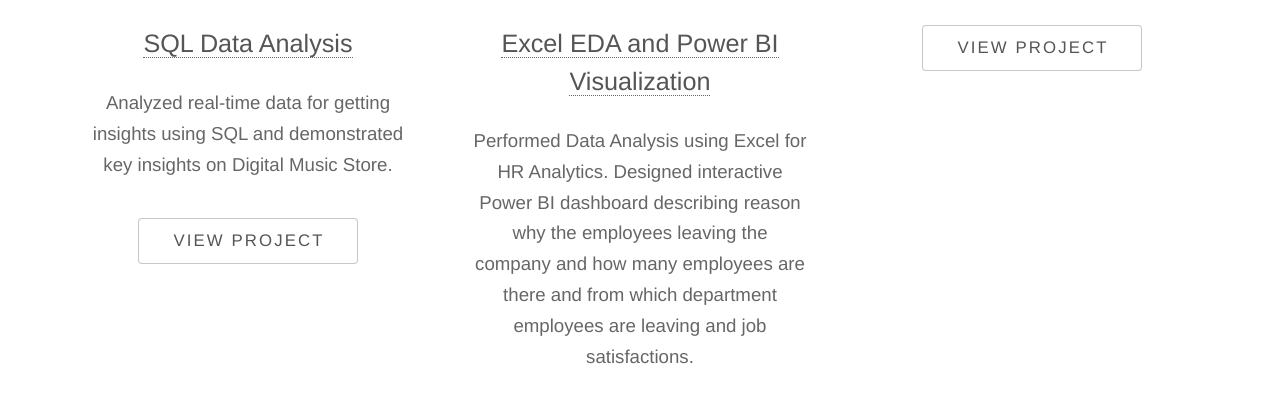
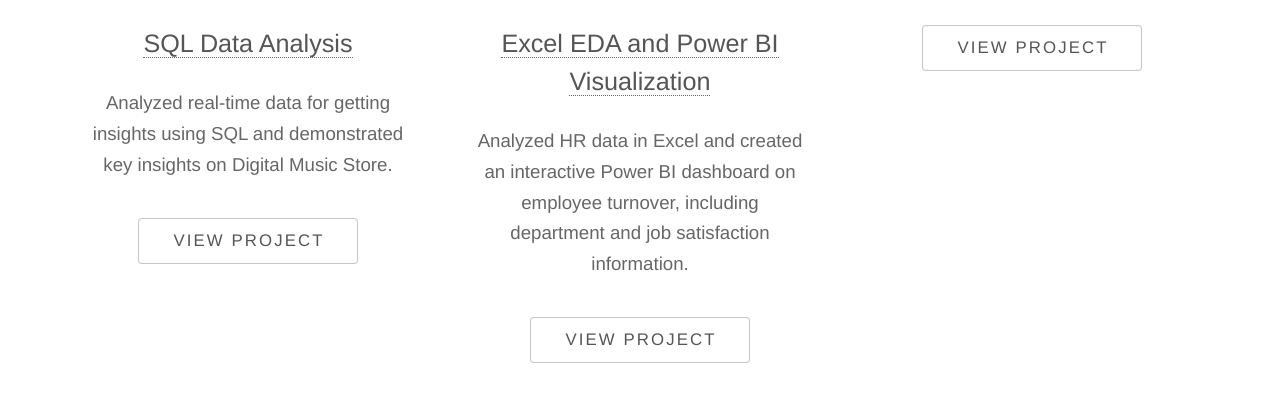
Before and after one commit to Jayshah2710/Jayshah.github.io, a plain HTML site: page index.html in a window 1280 px wide. Shown: the part 2560-2958 px from the top of the page. Drawn offline with Linux system fonts and the light colour scheme; a web font is replaced by a local one.

Commit message:
Update index.html

```diff
--- a/index.html
+++ b/index.html
@@ -89,7 +89,7 @@
 						<div class="col-4 col-12-medium">
 							<span class="image fit"><img src="HR.png" alt="" /></span>
 							<h3><a href="https://github.com/jkshah6/HR-Analytics-EDA" target="_blank">Excel EDA and Power BI Visualization</a></h3>
-							<p>Performed Data Analysis using Excel for HR Analytics. Designed interactive Power BI dashboard describing reason why the employees leaving the company and how many employees are there and from which department employees are leaving and job satisfactions.</p>
+							<p>Analyzed HR data in Excel and created an interactive Power BI dashboard on employee turnover, including department and job satisfaction information.</p>
 							<ul class="actions special">
 								<li><a href="https://github.com/jkshah6/HR-Analytics-EDA" target="_blank" class="button">View Project</a></li>
 							</ul>
```
